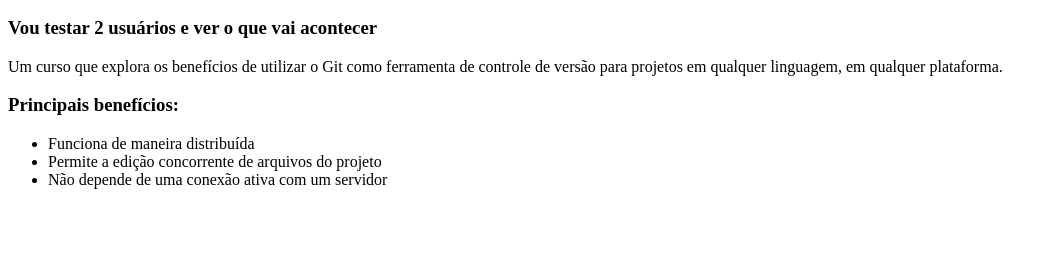
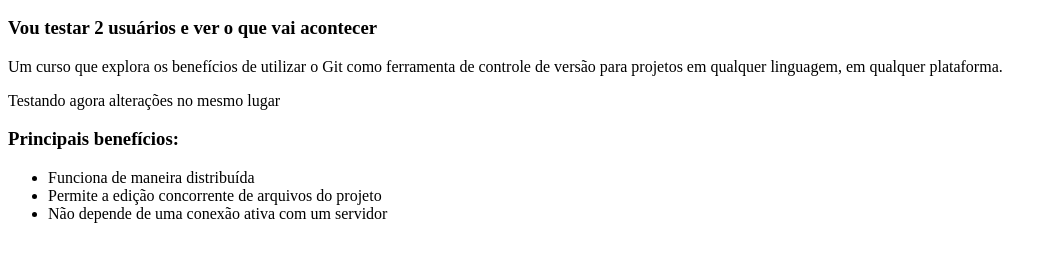
Before and after one commit to natanrch/curso-git, a plain HTML site: page index.html in a window 1280 px wide. Shown: the part 110-372 px from the top of the page, without its empty margins (0-1057 px from the left). Drawn offline with Linux system fonts and the light colour scheme.

Commit message:
alteração mesmo lugar outro usuário

```diff
--- a/index.html
+++ b/index.html
@@ -8,7 +8,7 @@
         <h2>Trabalhando em Equipe com Controle e Segurança</h2>
 	<h3> Vou testar 2 usuários e ver o que vai acontecer </h3>
         <p>Um curso que explora os benefícios de utilizar o Git como ferramenta de controle de versão para projetos em qualquer linguagem, em qualquer plataforma.</p>
-
+	<div> Testando agora alterações no mesmo lugar</div>
         <h3>Principais benefícios:</h3>
         <ul>
             <li>Funciona de maneira distribuída</li>
```
